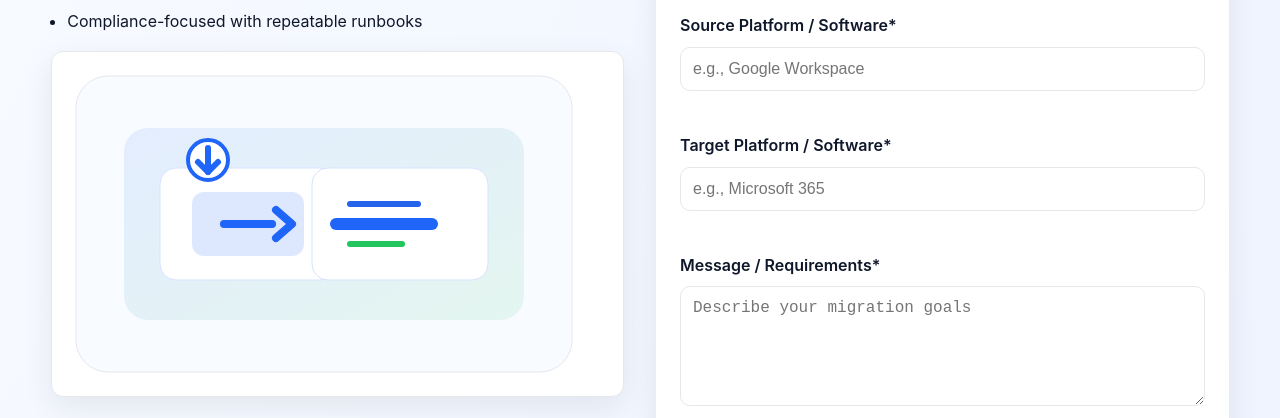
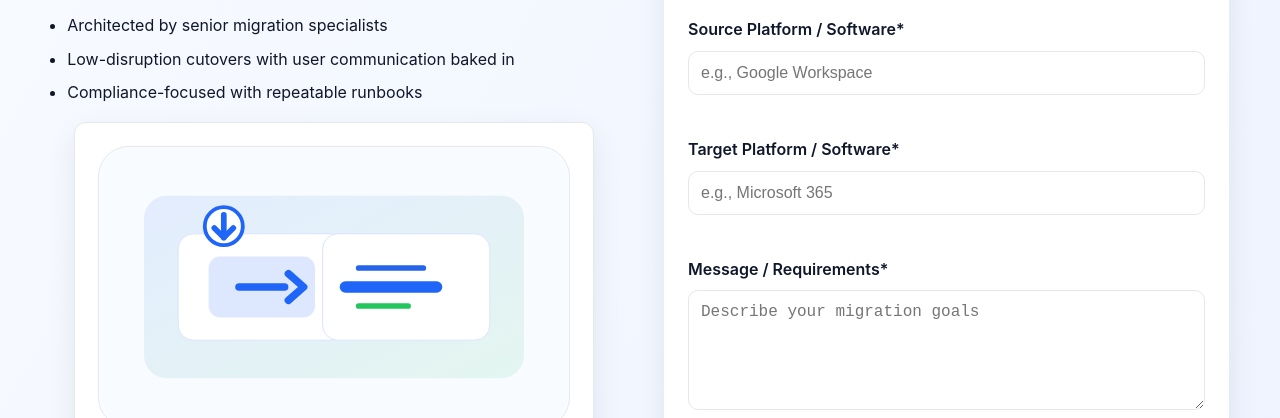
Before and after one commit to quickquiz545/ai, a plain HTML site: page index.html in a window 1280 px wide. Shown: the part 534-952 px from the top of the page. Drawn offline with Linux system fonts and the light colour scheme.

Commit message:
Refine hero layout and mobile nav spacing

```diff
--- a/assets/css/styles.css
+++ b/assets/css/styles.css
@@ -67,6 +67,7 @@ img {
   justify-content: space-between;
   gap: var(--space-4);
   padding: var(--space-4) 0;
+  position: relative;
 }
 
 .logo {
@@ -229,8 +230,8 @@ img {
 .hero-grid {
   display: grid;
   grid-template-columns: repeat(auto-fit, minmax(300px, 1fr));
-  align-items: start;
-  gap: var(--space-6);
+  align-items: center;
+  gap: clamp(var(--space-5), 4vw, var(--space-7));
 }
 
 .hero-content .eyebrow {
@@ -265,6 +266,9 @@ img {
   border-radius: var(--radius);
   padding: var(--space-3);
   box-shadow: var(--shadow);
+  max-width: 520px;
+  margin-left: auto;
+  margin-right: auto;
 }
 
 .logo-strip {
@@ -278,6 +282,7 @@ img {
   align-items: center;
   gap: var(--space-4);
   flex-wrap: wrap;
+  justify-content: space-between;
 }
 
 .logo-strip small {
@@ -326,6 +331,8 @@ input[type="submit"]:hover {
   border-radius: var(--radius);
   padding: var(--space-5);
   box-shadow: var(--shadow);
+  display: grid;
+  gap: var(--space-1);
 }
 
 .hero-form h3 {
@@ -559,6 +566,7 @@ input[type="submit"]:hover {
   .site-nav {
     position: absolute;
     top: 68px;
+    left: 4vw;
     right: 4vw;
     background: #fff;
     border: 1px solid var(--border);
```
